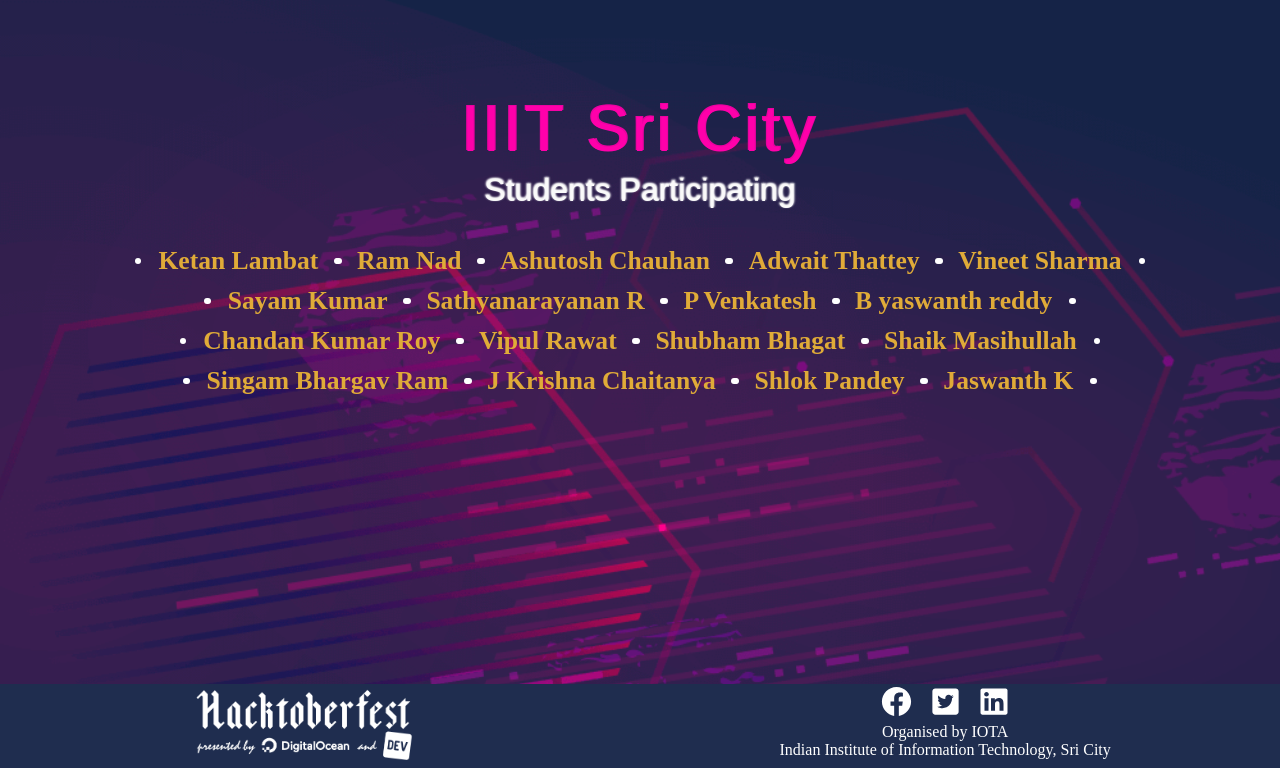
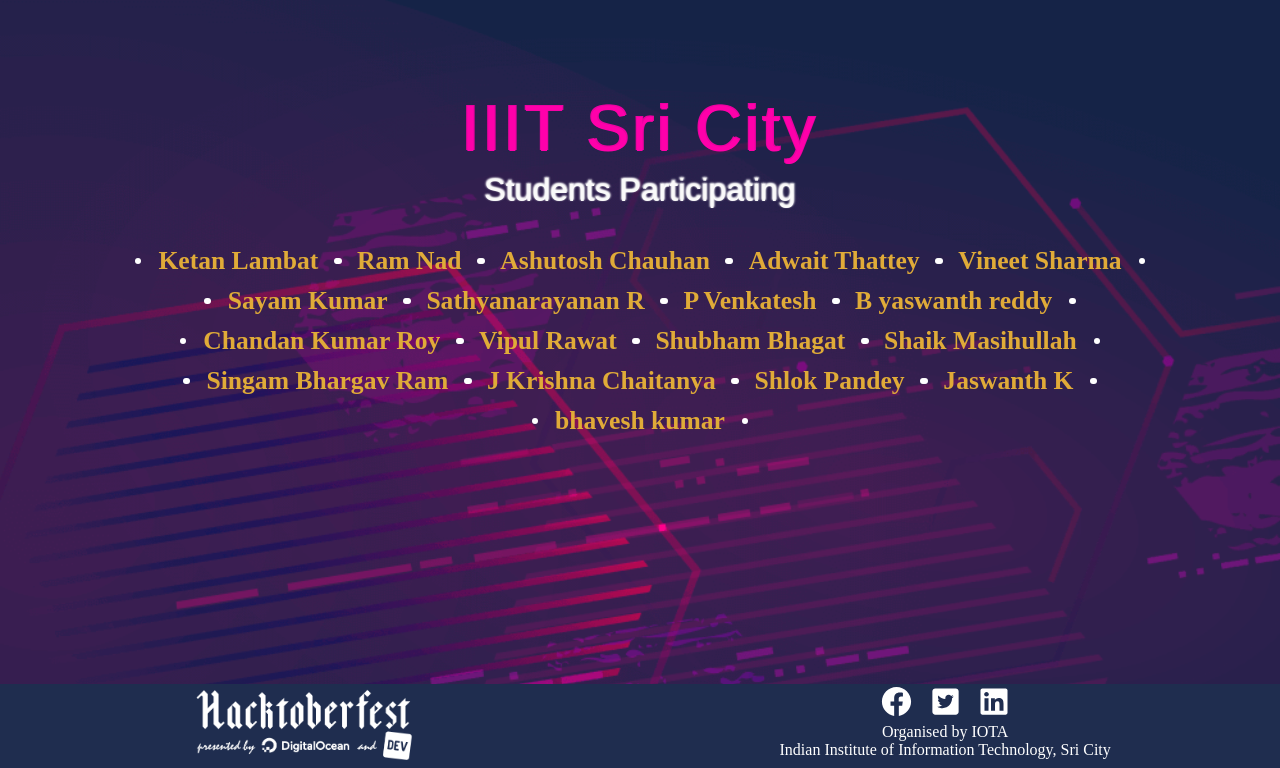
Before and after one commit to Project-Club-IIITS/hacktoberfest2019-participants, a Jekyll site: the page index.html, which Jekyll copies as it is, in a window 1280 px wide, cut to the strip 132-900 px from the top of the page. Built offline with Jekyll 4.4.1, drawn with Linux system fonts in a browser that asks for light colours; some web fonts are replaced.

Commit message:
added bhavesh

```diff
--- a/index.html
+++ b/index.html
@@ -63,6 +63,7 @@
                 <li><a href="https://github.com/chaitanya531">J Krishna Chaitanya</a></li>
                 <li><a href="https://github.com/b30wulffz">Shlok Pandey</a></li>
                 <li><a href="https://github.com/JazzKriss21">Jaswanth K</a></li>
+		<li><a href="https://github.com/bhavesh-20">bhavesh kumar</a></li>
 
             </ul>
         </div>
```
